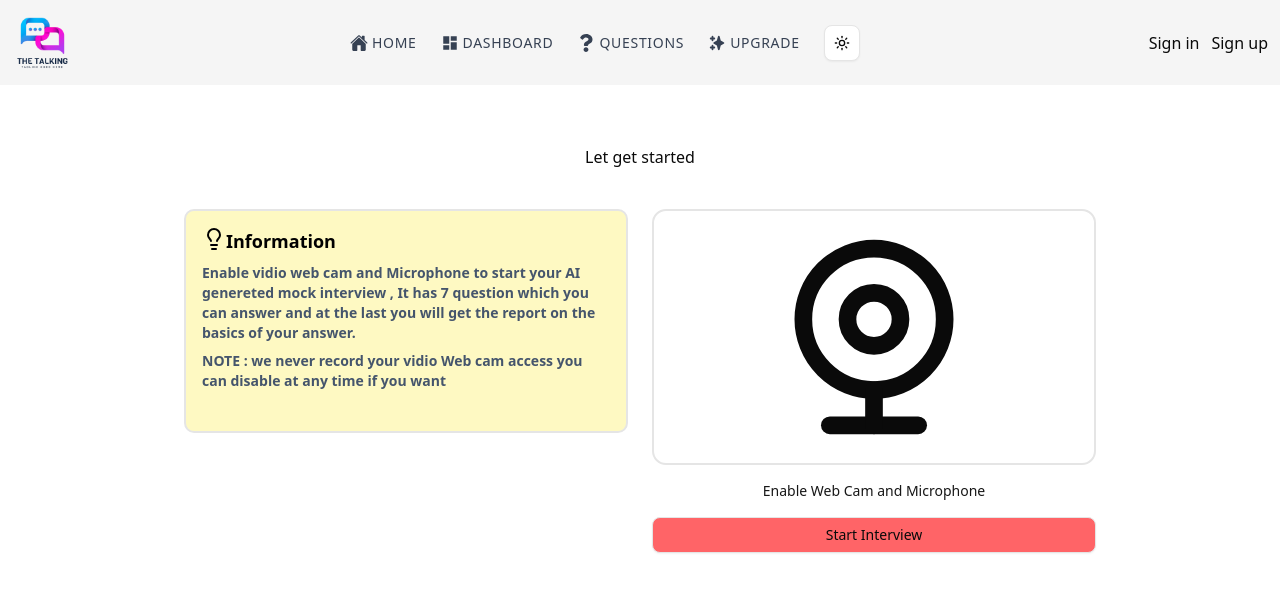
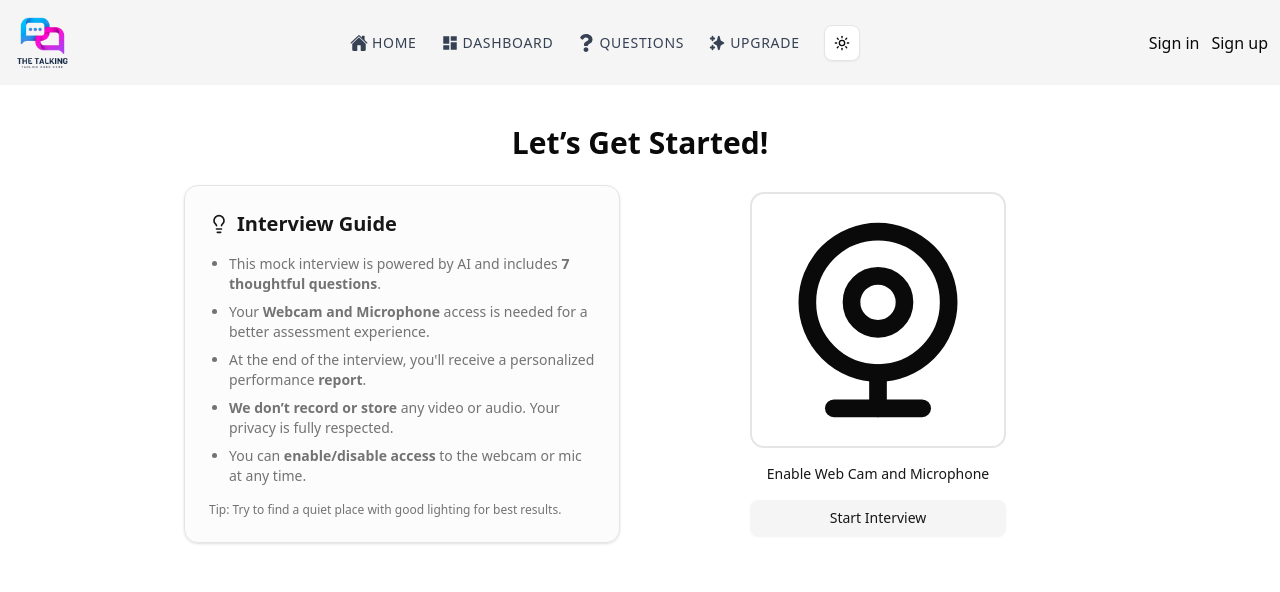
Before and after one commit to vishalbodkhe531/AI-Mock-Interview-Updated-Version, a Next.js app: page /dashboard/interview/1 in a window 1280 px wide. Shown: the top 592 px of the page. Built offline with nearby package versions, Linux system fonts and the light colour scheme; no server answers.

Commit message:
workgin on interview page design

```diff
--- a/src/app/dashboard/interview/[interviewId]/page.tsx
+++ b/src/app/dashboard/interview/[interviewId]/page.tsx
@@ -1,3 +1,74 @@
+// "use client";
+
+// import { Button } from "@/components/ui/button";
+// import { Lightbulb, WebcamIcon } from "lucide-react";
+// import Link from "next/link";
+// import { useParams } from "next/navigation";
+// import { useState } from "react";
+// import Webcam from "react-webcam";
+
+// function Interview() {
+//   const params = useParams();
+//   const [webCamEnable, setWebCamEnable] = useState(false);
+
+//   return (
+//     <div className="mt-10  p-5 select-none">
+//       <h1 className="text-center">Let get started</h1>
+//       <div className="grid grid-cols-1 md:grid-cols-2 mt-10 px-5 gap-6 ">
+//         <div className="flex h-[65%]  flex-col gap-2 text-sm border-2 bg-yellow-100 text-slate-600 font-semibold p-4 rounded-lg">
+//           <h2 className="flex text-lg text-black">
+//             <Lightbulb />
+//             Information
+//           </h2>
+//           Enable vidio web cam and Microphone to start your AI genereted mock
+//           interview , It has 7 question which you can answer and at the last you
+//           will get the report on the basics of your answer.
+//           <p>
+//             NOTE : we never record your vidio Web cam access you can disable at
+//             any time if you want{" "}
+//           </p>
+//         </div>
+//         <div className="">
+//           {webCamEnable ? (
+//             <div className=" flex justify-center flex-col items-center">
+//               <Webcam
+//                 mirrored={true}
+//                 onUserMedia={() => setWebCamEnable(true)}
+//                 onUserMediaError={() => setWebCamEnable(true)}
+//                 style={{ height: 300 }}
+//               />
+//               <Button
+//                 onClick={() => setWebCamEnable(false)}
+//                 className="cursor-pointer"
+//               >
+//                 Disable Web Cam and Microphone
+//               </Button>
+//             </div>
+//           ) : (
+//             <div className="flex flex-col gap-2 rounded-lg">
+//               <WebcamIcon className="h-64 border-2  p-5 rounded-xl w-full text-[10rem]" />
+//               <Button
+//                 onClick={() => setWebCamEnable(true)}
+//                 className="cursor-pointer"
+//                 variant={"link"}
+//               >
+//                 Enable Web Cam and Microphone
+//               </Button>
+//               <Link href={`/dashboard/interview/${params.interviewId}/start`}>
+//                 <Button className="w-full cursor-pointer bg-red-400">
+//                   Start Interview
+//                 </Button>
+//               </Link>
+//             </div>
+//           )}
+//         </div>
+//       </div>
+//     </div>
+//   );
+// }
+
+// export default Interview;
+
 "use client";
 
 import { Button } from "@/components/ui/button";
@@ -6,29 +77,62 @@ import Link from "next/link";
 import { useParams } from "next/navigation";
 import { useState } from "react";
 import Webcam from "react-webcam";
+import { motion } from "framer-motion";
 
 function Interview() {
   const params = useParams();
   const [webCamEnable, setWebCamEnable] = useState(false);
 
   return (
-    <div className="mt-10  p-5 select-none">
-      <h1 className="text-center">Let get started</h1>
-      <div className="grid grid-cols-1 md:grid-cols-2 mt-10 px-5 gap-6 ">
-        <div className="flex h-[65%]  flex-col gap-2 text-sm border-2 bg-yellow-100 text-slate-600 font-semibold p-4 rounded-lg">
-          <h2 className="flex text-lg text-black">
-            <Lightbulb />
-            Information
+    <div className="min-h-screen bg-background text-foreground px-6 md:px-10 mt-10 select-none font-sans">
+      <h3 className="text-3xl font-bold text-center mb-6">
+        Let’s Get Started!
+      </h3>
+
+      <div className="grid grid-cols-1 lg:grid-cols-2 gap-10">
+        <motion.div
+          initial={{ opacity: 0, y: 20 }}
+          animate={{ opacity: 1, y: 0 }}
+          transition={{ duration: 0.6 }}
+          className="bg-muted/30 border border-border rounded-xl p-6 shadow-sm flex flex-col gap-4 text-sm"
+        >
+          <h2 className="text-xl font-semibold flex items-center gap-2 text-primary">
+            <Lightbulb className="w-5 h-5" />
+            Interview Guide
           </h2>
-          Enable vidio web cam and Microphone to start your AI genereted mock
-          interview , It has 7 question which you can answer and at the last you
-          will get the report on the basics of your answer.
-          <p>
-            NOTE : we never record your vidio Web cam access you can disable at
-            any time if you want{" "}
+          <ul className="list-disc pl-5 text-muted-foreground space-y-2">
+            <li>
+              This mock interview is powered by AI and includes{" "}
+              <strong>7 thoughtful questions</strong>.
+            </li>
+            <li>
+              Your <strong>Webcam and Microphone</strong> access is needed for a
+              better assessment experience.
+            </li>
+            <li>
+              At the end of the interview, you'll receive a personalized
+              performance <strong>report</strong>.
+            </li>
+            <li>
+              <strong>We don’t record or store</strong> any video or audio. Your
+              privacy is fully respected.
+            </li>
+            <li>
+              You can <strong>enable/disable access</strong> to the webcam or
+              mic at any time.
+            </li>
+          </ul>
+          <p className="text-xs text-muted-foreground">
+            Tip: Try to find a quiet place with good lighting for best results.
           </p>
-        </div>
-        <div className="">
+        </motion.div>
+
+        <motion.div
+          initial={{ opacity: 0, x: 40 }}
+          animate={{ opacity: 1, x: 0 }}
+          transition={{ duration: 0.7 }}
+          className="flex flex-col items-center justify-center gap-6"
+        >
           {webCamEnable ? (
             <div className=" flex justify-center flex-col items-center">
               <Webcam
@@ -55,13 +159,16 @@ function Interview() {
                 Enable Web Cam and Microphone
               </Button>
               <Link href={`/dashboard/interview/${params.interviewId}/start`}>
-                <Button className="w-full cursor-pointer bg-red-400">
+                <Button
+                  className="w-full cursor-pointer "
+                  variant={"secondary"}
+                >
                   Start Interview
                 </Button>
               </Link>
             </div>
           )}
-        </div>
+        </motion.div>
       </div>
     </div>
   );
--- a/src/app/questions/page.tsx
+++ b/src/app/questions/page.tsx
@@ -33,9 +33,7 @@ const InterviewListPage = () => {
   const router = useRouter();
   const { user } = useUser();
   const [interviewData, setInterviewData] = useState<Interview[]>([]);
-  const [loading, setLoading] = useState<boolean>(true); // 👈 Add loading state
-
-  console.log("interviewData : ", interviewData);
+  const [loading, setLoading] = useState<boolean>(true);
 
   useEffect(() => {
     const fetchData = async () => {
```
